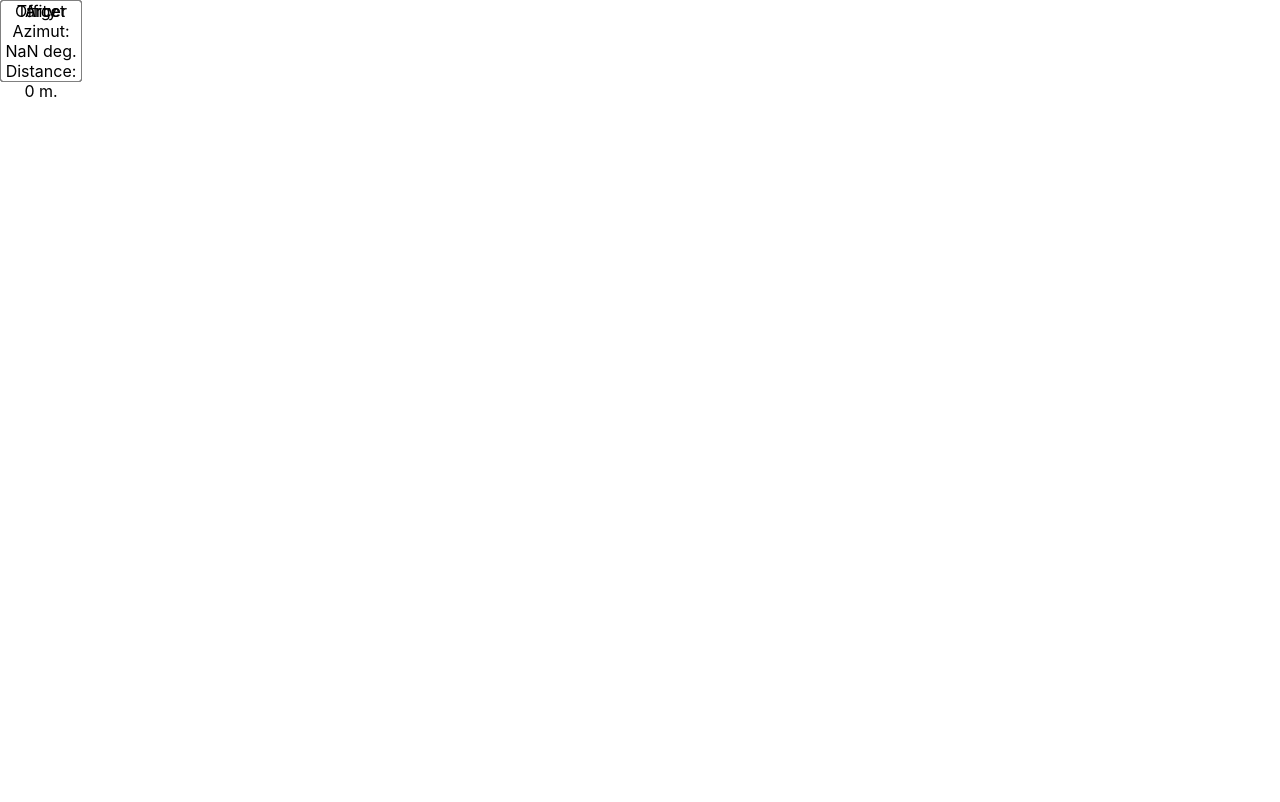
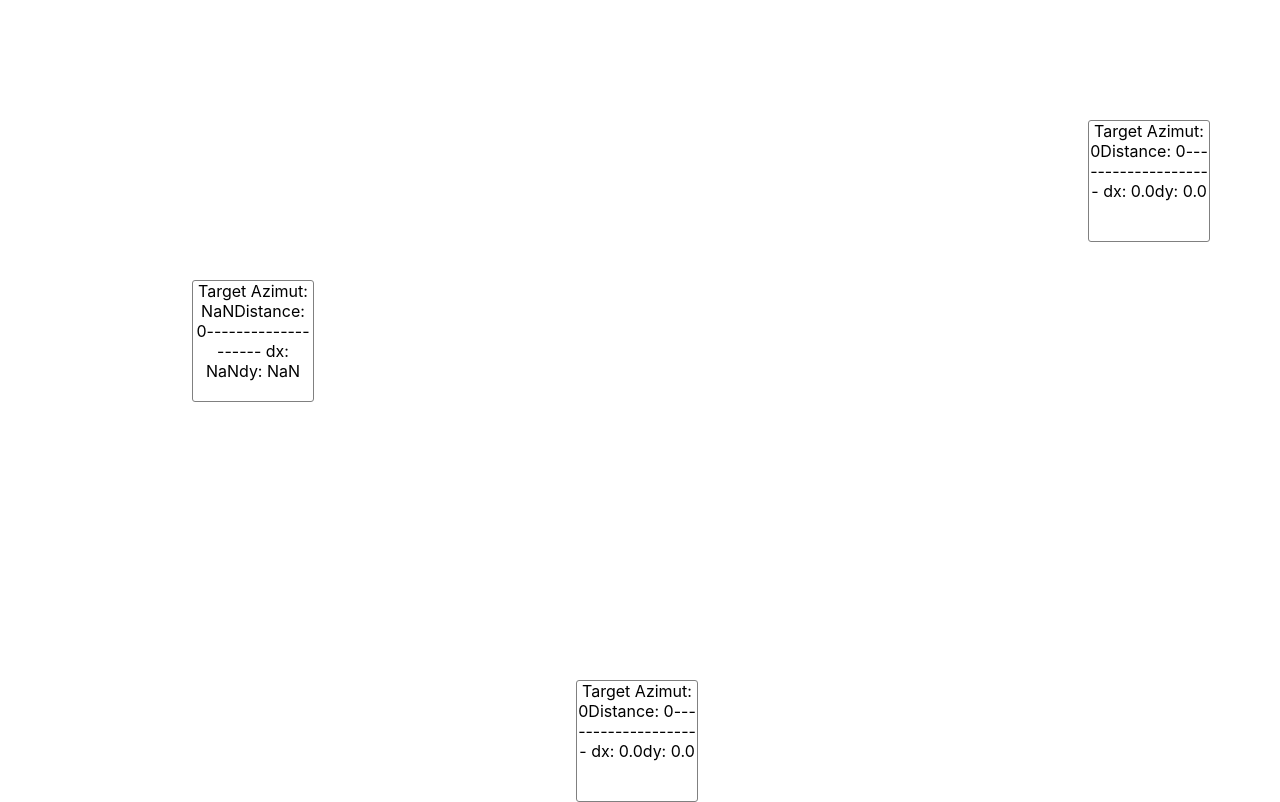
Before and after one commit to Kirill486/foxhole-artillery-calculator, a React (Create React App) app: page / in a window 1280 px wide. Built offline with nearby package versions, Linux system fonts and the light colour scheme.

Commit message:
More or less

```diff
--- a/src/App.css
+++ b/src/App.css
@@ -3,9 +3,24 @@
 }
 
 .item {
-  width: 80px;
-  height: 80px;
+  width: 120px;
+  height: 120px;
   border: 1px solid grey;
   border-radius: 3px;
   position: absolute;
 }
+
+#arty {
+  top: 85%;
+  left: 45%;
+}
+
+#target {
+  top: 15%;
+  left: 85%;
+}
+
+#officer {
+  top: 35%;
+  left: 15%;
+}
--- a/src/App.tsx
+++ b/src/App.tsx
@@ -1,5 +1,6 @@
 import './App.css';
 import { Arty, Officer, Target } from './hoc/items';
+import { MeasurementModal } from './hoc/modal';
 
 function App() {
   return (
@@ -7,6 +8,7 @@ function App() {
       <Arty />
       <Target />
       <Officer />
+      <MeasurementModal />
     </div>
   );
 }
--- a/src/commands/measurementsCommands.ts
+++ b/src/commands/measurementsCommands.ts
@@ -1,6 +1,6 @@
 import { IMeasurement } from "../interfaces/domain";
 import { impactSlice } from "../store/impactSlice";
-import { ModalType } from "../store/modalSlice";
+import { modalSlice, ModalType } from "../store/modalSlice";
 import { artyMeasurementSlice, targetMeasurementSlice } from "../store/rootReducer";
 import { store } from "../store/store";
 
@@ -19,4 +19,6 @@ export const confirmMeasurement = (modalType: ModalType, measurement: IMeasureme
             break;
         }
     }
+
+    store.dispatch(modalSlice.actions.closeModal());
 }
--- /dev/null
+++ b/src/components/Item/index.tsx
@@ -0,0 +1,26 @@
+import { FC } from "react";
+import { IMeasurementProps } from "./types";
+import { projectOnAxis } from "../../selectors/selectors";
+
+export const ItemComponent: FC<IMeasurementProps> = ({
+    itemId,
+    azimut,
+    distance,
+    onClick,
+}) => {
+    const { dx, dy } = projectOnAxis({azimut, distance});
+    return (
+        <div
+            className="item clickable"
+            id={itemId}
+            onClick={onClick}
+        >
+            Target
+            Azimut: {azimut}
+            Distance: {distance}
+            --------------------
+            dx: {dx.toFixed(1)}
+            dy: {dy.toFixed(1)}
+        </div>
+    );
+};
--- /dev/null
+++ b/src/components/Item/types.ts
@@ -0,0 +1,6 @@
+import { IMeasurement } from "../../interfaces/domain";
+
+export interface IMeasurementProps extends IMeasurement {
+    itemId: string;
+    onClick?: () => void;
+}
--- a/src/hoc/items.tsx
+++ b/src/hoc/items.tsx
@@ -2,36 +2,46 @@ import { useDispatch } from "react-redux";
 import { HOC, useAppSelector } from "../interfaces/system";
 import { modalSlice, ModalType } from "../store/modalSlice";
 import { selectDirectionOnTarget } from "../selectors/selectors";
+import { selectArtyMeasurement, selectTargetMeasurement } from "../selectors/itemSelectors";
+import { ItemComponent } from "../components/Item";
 
 export const Arty: HOC = () => {
 
     const dispatch = useDispatch();
+    const { azimut, distance } = useAppSelector(selectArtyMeasurement);
 
     return (
-        <div className="item clickable" id="arty" onClick={() => dispatch(modalSlice.actions.openModal({title: 'Arty location', type: ModalType.arty }))}>
-            Arty
-        </div>
+        <ItemComponent
+            itemId="arty"
+            distance={distance}
+            azimut={azimut}
+            onClick={() => dispatch(modalSlice.actions.openModal({title: 'Arty location', type: ModalType.arty }))}
+        />
     )
 };
 
 export const Target: HOC = () => {
 
     const dispatch = useDispatch();
+    const { azimut, distance } = useAppSelector(selectTargetMeasurement);
 
     return (
-        <div className="item clickable" id="target" onClick={() => dispatch(modalSlice.actions.openModal({title: 'Locate your Target', type: ModalType.target }))}>
-            Target
-        </div>
-    )
+        <ItemComponent
+            itemId="target"
+            distance={distance}
+            azimut={azimut}
+            onClick={() => dispatch(modalSlice.actions.openModal({title: 'Locate your Target', type: ModalType.target }))}
+        />
+    );
 };
 
 export const Officer: HOC = () => {
-    const result = useAppSelector(selectDirectionOnTarget);
+    const { azimut, distance } = useAppSelector(selectDirectionOnTarget);
     return (
-        <div className="item" id="officer" >
-            Officer
-            Azimut: {result.azimut} deg.
-            Distance: {result.distance} m.
-        </div>
+        <ItemComponent
+            itemId="officer"
+            distance={distance}
+            azimut={azimut}
+        />
     )
 }
--- a/src/hoc/modal.tsx
+++ b/src/hoc/modal.tsx
@@ -19,7 +19,8 @@ export const MeasurementModal: HOC = () => {
                     <div>{title}</div>
                     <div><input value={azimut} onChange={(e) => dispatch(modalSlice.actions.setAzimuit(Number(e.target.value)))} /></div>
                     <div><input value={distance} onChange={(e) => dispatch(modalSlice.actions.setDistance(Number(e.target.value)))} /></div>
-                    <button onClick={() => confirmMeasurement(type, { azimut, distance })}></button>
+                    <button onClick={() => confirmMeasurement(type, { azimut, distance })}>Confirm</button>
+                    <button onClick={() => dispatch(modalSlice.actions.closeModal())}>Cancel</button>
                 </div>
             ) }
         </>
--- /dev/null
+++ b/src/selectors/itemSelectors.ts
@@ -0,0 +1,6 @@
+import { IMeasurement } from "../interfaces/domain"
+import { Selector } from "../interfaces/system"
+
+export const selectArtyMeasurement: Selector<IMeasurement> = ({arty}) => arty;
+export const selectTargetMeasurement: Selector<IMeasurement> = ({target}) => target;
+export const selectImpactMeasurements: Selector<IMeasurement[]> = ({impacts}) => impacts;
--- a/src/selectors/selectors.ts
+++ b/src/selectors/selectors.ts
@@ -12,7 +12,7 @@ const dergreesToRadians = (degrees: number): number => {
     return degrees * (pi/180);
 }
 
-const projectOnAxis = ({azimut, distance}: IMeasurement): IProjectionOnAxis => {
+export const projectOnAxis = ({azimut, distance}: IMeasurement): IProjectionOnAxis => {
     const azimutToRad = dergreesToRadians(azimut);
     const dx = distance * Math.cos(azimutToRad);
     const dy = distance * Math.sin(azimutToRad);
--- a/src/store/modalSlice.ts
+++ b/src/store/modalSlice.ts
@@ -28,7 +28,7 @@ export const modalSlice = createSlice({
     name: 'modalSlice',
     initialState: initialModal,
     reducers: {
-        openModal: (state, {payload: {title, type}}: PayloadAction<IModalMeta>) => ({ ...state, type, title }),
+        openModal: (state, {payload: {title, type}}: PayloadAction<IModalMeta>) => ({ ...state, type, title, isOpen: true }),
         setAzimuit: (state, {payload: newAzimut}: PayloadAction<number>) => ({ ...state, azimut: newAzimut }),
         setDistance: (state, {payload: newDistance}: PayloadAction<number>) => ({ ...state, distance: newDistance }),
         closeModal: () => initialModal,
```
